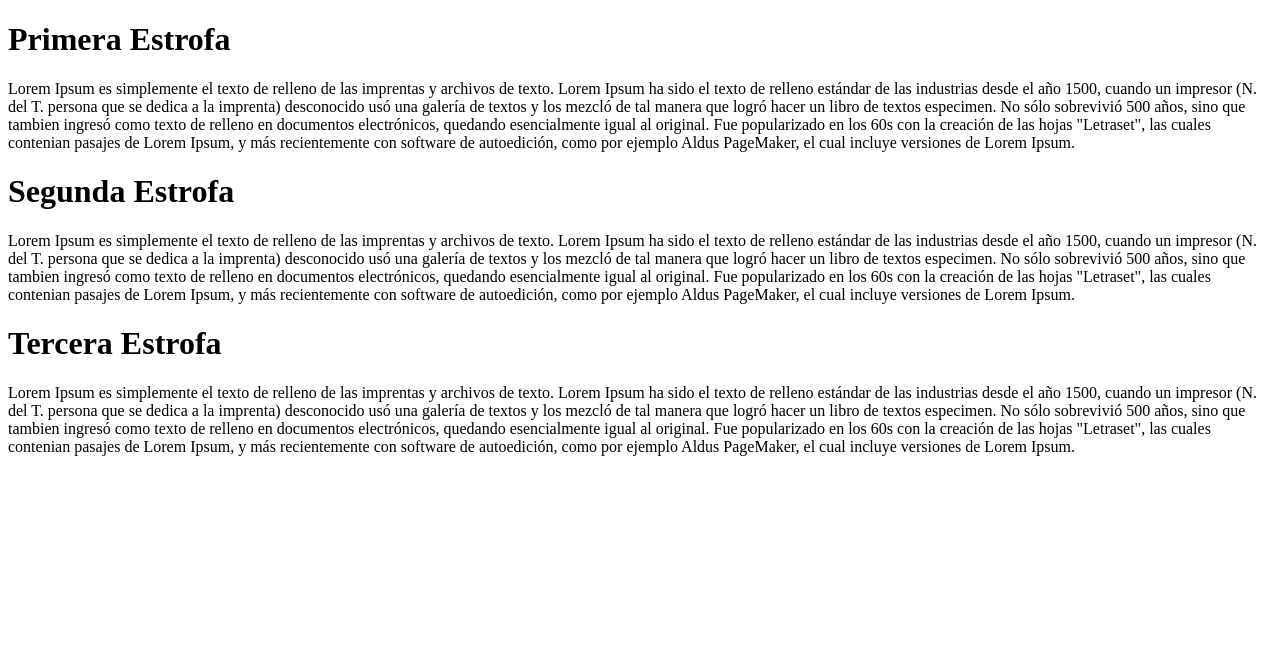
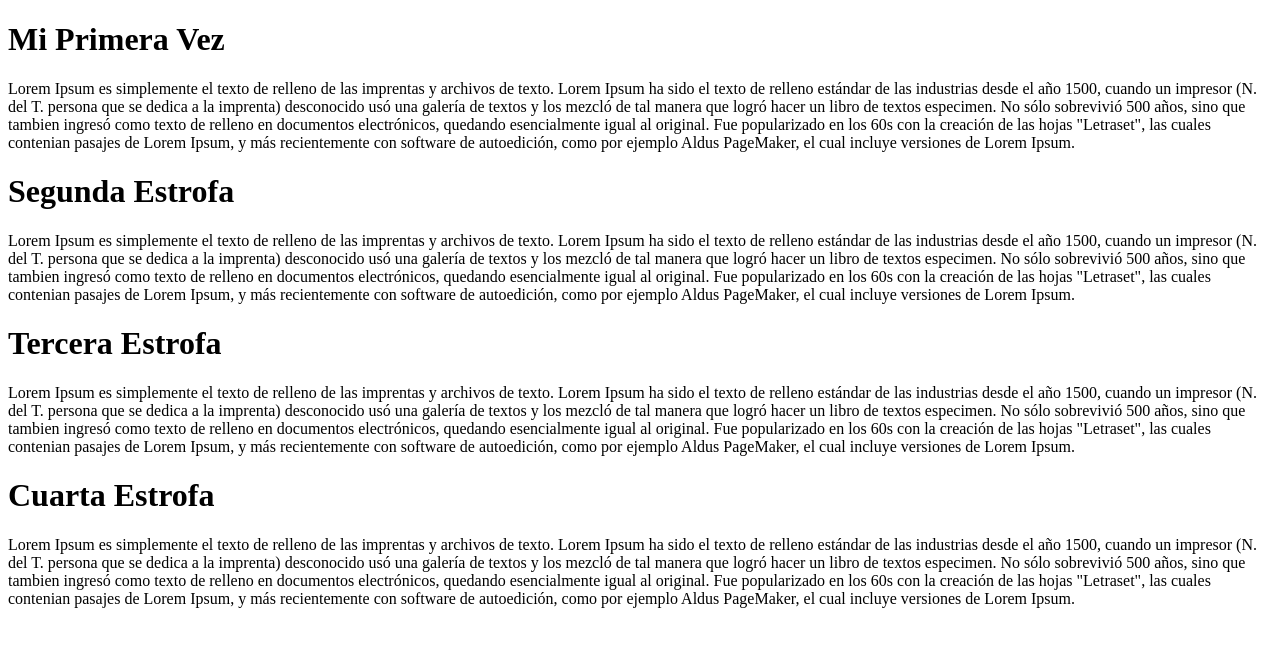
Before and after one commit to mackpipe/curso_drupal, a plain HTML site: page poema.html in a window 1280 px wide. Drawn offline with Linux system fonts and the light colour scheme.

Commit message:
Se ingreso cuarta estrofa, y se cambio el titulo de la primera estrofa

```diff
--- a/poema.html
+++ b/poema.html
@@ -7,7 +7,7 @@
 </head>
 
 <body>
-    <h1>Primera Estrofa</h1>
+    <h1>Mi Primera Vez</h1>
         <p>Lorem Ipsum es simplemente el texto de relleno de las imprentas y archivos de texto. Lorem Ipsum ha sido el texto
             de relleno estándar de las industrias desde el año 1500, cuando un impresor (N. del T. persona que se dedica a
             la imprenta) desconocido usó una galería de textos y los mezcló de tal manera que logró hacer un libro de textos
@@ -34,6 +34,15 @@
             "Letraset", las cuales contenian pasajes de Lorem Ipsum, y más recientemente con software de autoedición, como
             por ejemplo Aldus PageMaker, el cual incluye versiones de Lorem Ipsum.
         </p>
+    <h1>Cuarta Estrofa</h1>
+        <p>Lorem Ipsum es simplemente el texto de relleno de las imprentas y archivos de texto. Lorem Ipsum ha sido el texto
+            de relleno estándar de las industrias desde el año 1500, cuando un impresor (N. del T. persona que se dedica a
+            la imprenta) desconocido usó una galería de textos y los mezcló de tal manera que logró hacer un libro de textos
+            especimen. No sólo sobrevivió 500 años, sino que tambien ingresó como texto de relleno en documentos
+            electrónicos, quedando esencialmente igual al original. Fue popularizado en los 60s con la creación de las hojas
+            "Letraset", las cuales contenian pasajes de Lorem Ipsum, y más recientemente con software de autoedición, como
+            por ejemplo Aldus PageMaker, el cual incluye versiones de Lorem Ipsum.
+        </p>
 </body>
 
 </html>
```
